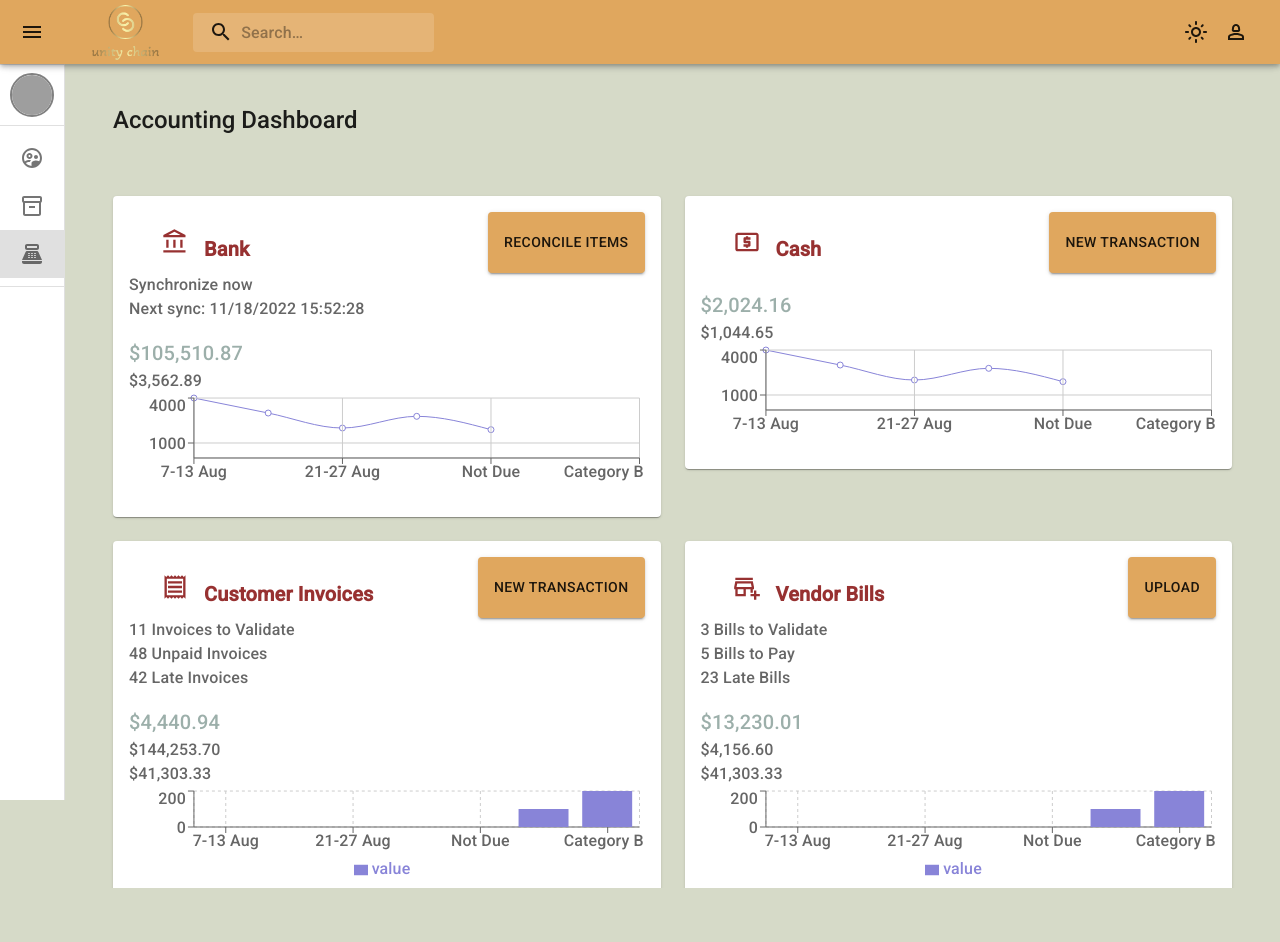
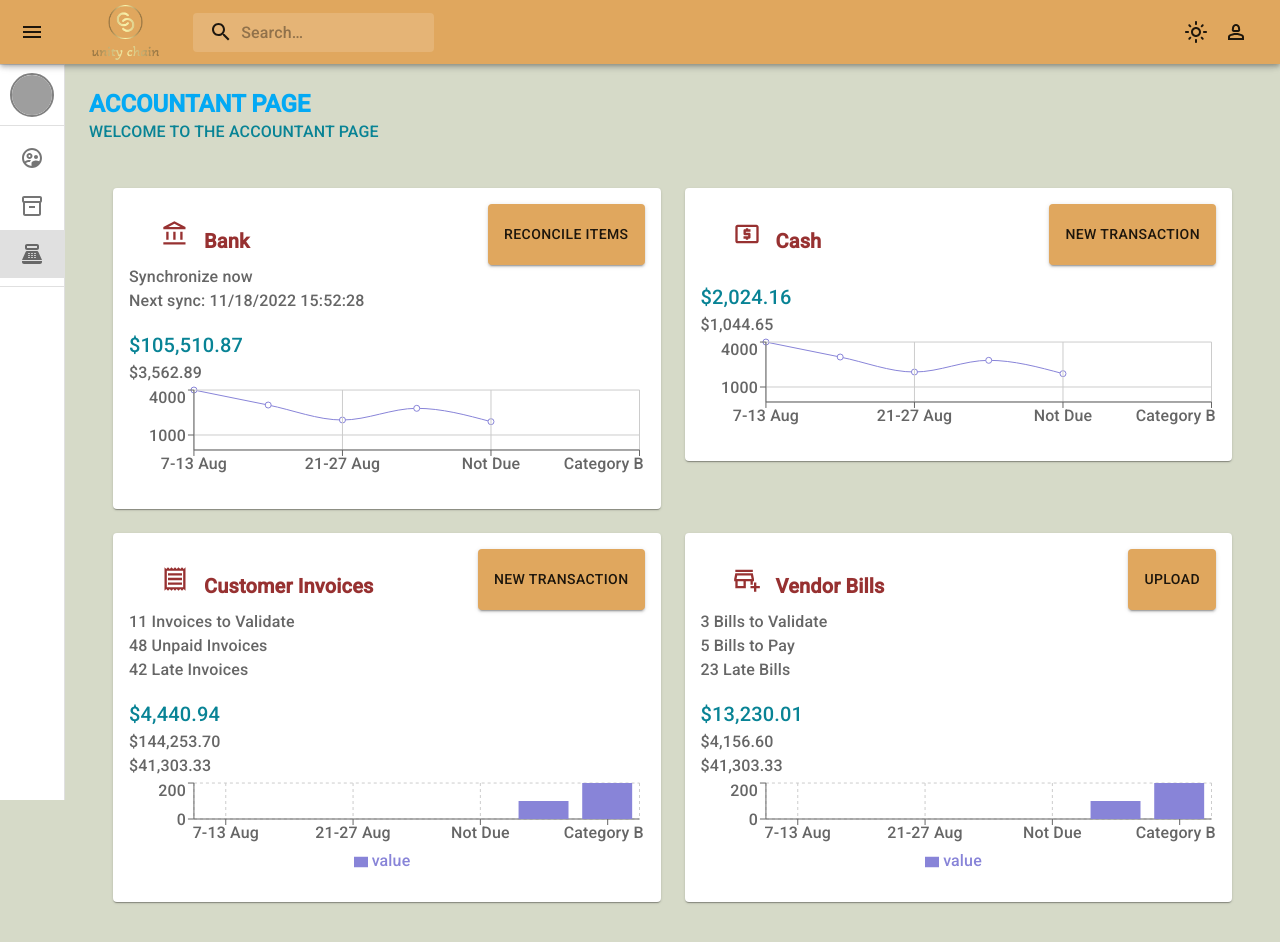
Before and after one commit to onasious/unity_chain, a React (Vite) app: page /app/Accountant in a window 1280 px wide. Shown: the top 942 px of the page. Before the commit the page ends 912 px from the top, so only its background shows below. Built offline with nearby package versions, Linux system fonts and the light colour scheme; grey boxes are pictures that could not be loaded.

Commit message:
FINAL TOUCHES

```diff
--- a/src/page/accountant/Accountant.jsx
+++ b/src/page/accountant/Accountant.jsx
@@ -24,16 +24,15 @@ const AccountantPage = () => {
   return (
     <>
       <CssBaseline />
+      <Typography variant="h5" noWrap sx={{ flexGrow: 1, color: theme.palette.info.light,fontWeight: 'bold' }}>
+            ACCOUNTANT PAGE
+          </Typography>
+          <Typography>
+          WELCOME TO THE ACCOUNTANT PAGE
+          </Typography>
       <Box sx={{ width: '100%', height: '100vh', padding: 0, overflow: 'auto' }}>
-        {/* Mini Header */}
-        <AppBar position="static" sx={{ backgroundColor: 'transparent', boxShadow: 'none' }}>
-          <Toolbar sx={{ display: 'flex', justifyContent: 'space-between', padding: '10px 24px' }}>
-            <Typography variant="h5" sx={{ flexGrow: 1 }}>
-              Accounting Dashboard
-            </Typography>
-            {/* <Button variant="contained" color="primary">Some Action</Button> */}
-          </Toolbar>
-        </AppBar>
+
+
 
         <Grid container spacing={3} sx={{ marginTop: '20px', padding: '0 24px' }}>
           {/* Bank Card */}
--- a/src/page/iventory/Inventory.jsx
+++ b/src/page/iventory/Inventory.jsx
@@ -17,7 +17,8 @@ import {
   ListItem,
   ListItemText,
   AppBar,
-  Toolbar
+  Toolbar ,
+  useTheme
 } from '@mui/material';
 import {
   Menu,
@@ -83,7 +84,7 @@ const Pagination = styled('div')(({ theme }) => ({
 const InventoryPage = () => {
   const [open, setOpen] = useState(false);
   const inventory = [
-    { id: 1, item: 'Lenovo 3rd Generation', code: 'P125389', units: 'Inches', quantity: 2, sellingPrice: 253, purchasePrice: 248 },
+    { id: 1 , item: 'Lenovo 3rd Generation', code: 'P125389', units: 'Inches', quantity: 2, sellingPrice: 253, purchasePrice: 248 },
     { id: 2, item: 'Nike Jordan', code: 'P125390', units: 'Pieces', quantity: 4, sellingPrice: 360, purchasePrice: 350 },
     { id: 3, item: 'Apple Series 5 Watch', code: 'P125391', units: 'Inches', quantity: 7, sellingPrice: 724, purchasePrice: 700 },
     { id: 4, item: 'Amazon Echo Dot', code: 'P125392', units: 'Box', quantity: 3, sellingPrice: 210, purchasePrice: 200 },
@@ -99,6 +100,7 @@ const InventoryPage = () => {
   const handleDrawerClose = () => {
     setOpen(false);
   };
+  const theme = useTheme();
 
   return (
     <Box sx={{ display: 'flex' }}>
@@ -106,20 +108,7 @@ const InventoryPage = () => {
       <AppBarStyled position="fixed"
 // @ts-ignore
       open={open} sx={{ backgroundColor: 'transparent', boxShadow: 'none' }}>
-        <Toolbar>
-          <IconButton
-            color="inherit"
-            aria-label="open drawer"
-            onClick={handleDrawerOpen}
-            edge="start"
-            sx={{ marginRight: 2, ...(open && { display: 'none' }) }}
-          >
-            <Menu />
-          </IconButton>
-          <Typography variant="h6" noWrap>
-            Inventory Dashboard
-          </Typography>
-        </Toolbar>
+
       </AppBarStyled>
       <Drawer
         sx={{
@@ -135,34 +124,22 @@ const InventoryPage = () => {
         open={open}
       >
         <Toolbar />
-        <Box sx={{ overflow: 'auto' }}>
-          <List>
-            {['HR', 'Accountant', 'Inventory'].map((text,
-// @ts-ignore
-            index) => (
-              <ListItem button key={text}>
-                <ListItemText primary={text} />
-              </ListItem>
-            ))}
-          </List>
-        </Box>
+
       </Drawer>
       <Main
 // @ts-ignore
       open={open}>
-        <Box sx={{ display: 'flex', justifyContent: 'space-between', alignItems: 'center', mb: 3 }}>
-          <Typography variant="h4">
-            Inventory Dashboard
+        <Typography variant="h5" noWrap sx={{ flexGrow: 1, color: theme.palette.info.light,fontWeight: 'bold' }}>
+            INVENTORY PAGE
           </Typography>
-          {/* <Button variant="contained" color="primary">
-            Modify
-          </Button> */}
-        </Box>
+          <Typography>
+          WELCOME TO THE INVENTORY PAGE
+          </Typography>
         <TableContainer>
           <Table>
             <TableHead>
               <TableRow>
-                <TableCell>#</TableCell>
+                <TableCell style={{ color:theme.palette.secondary.main , fontWeight: 'bold',fontSize:20 }}>#</TableCell>
                 <TableCell>Item</TableCell>
                 <TableCell>Code</TableCell>
                 <TableCell>Units</TableCell>
@@ -175,7 +152,7 @@ const InventoryPage = () => {
             <TableBody>
               {inventory.map((item) => (
                 <TableRow key={item.id}>
-                  <TableCell>{item.id}</TableCell>
+                  <TableCell style={{ color:theme.palette.secondary.main , fontWeight: 'bold',fontSize:20 }}>{item.id}</TableCell>
                   <TableCell>{item.item}</TableCell>
                   <TableCell>{item.code}</TableCell>
                   <TableCell>{item.units}</TableCell>
--- a/src/page/profile/Profile.jsx
+++ b/src/page/profile/Profile.jsx
@@ -30,7 +30,7 @@ const AppContainer = styled(Box)(({ theme }) => ({
   flexDirection: 'column',
   minHeight: '100vh',
   backgroundColor: theme.palette.background.default,
-  color: theme.palette.text.primary,
+  color: theme.palette.primary,
   padding: 0,
   margin: 0,
 }));
--- a/src/page/settings/Settings.jsx
+++ b/src/page/settings/Settings.jsx
@@ -1,5 +1,5 @@
 import React, { useState } from 'react';
-import { Container, Typography, Box, Grid, TextField, FormControlLabel, Button, Divider, Card, CardContent, Switch, IconButton } from '@mui/material';
+import { Container, Typography, Box, Grid, TextField, FormControlLabel, Button, Divider, Card, CardContent, Switch, IconButton,useTheme } from '@mui/material';
 import { useNavigate } from 'react-router-dom';
 import PersonOutlineIcon from '@mui/icons-material/PersonOutline';
 import SecurityOutlinedIcon from '@mui/icons-material/SecurityOutlined';
@@ -17,19 +17,19 @@ const SettingsPage = () => {
   const handleToggleShowPassword = () => {
     setShowPassword(!showPassword);
   };
-
+  const theme = useTheme();
   return (
     <Box sx={{ height: '100vh', display: 'flex', justifyContent: 'center', alignItems: 'center', bgcolor: 'background.default', color: 'text.primary' }}>
       <Container maxWidth="md">
         <Card sx={{ minHeight: '80vh', display: 'flex', flexDirection: 'column' }}>
           <CardContent sx={{ flex: 1 }}>
-            <Typography variant="h4" gutterBottom align="center" sx={{ mt: 4 }}>
+            <Typography variant="h3" gutterBottom align="center" sx={{ mt: 6 , fontWeight: 'bold',color: '#E0A75E'}}>
               Settings
             </Typography>
 
             <Box sx={{ mt: 4 }}>
               <Typography variant="h6" gutterBottom>
-                <PersonOutlineIcon sx={{ mr: 1 }} /> Account
+                <PersonOutlineIcon sx={{ mr: 1 , color:theme.palette.secondary.main}} /> Account
               </Typography>
               <Divider />
               <Grid container spacing={2} sx={{ mt: 2 }}>
@@ -42,7 +42,7 @@ const SettingsPage = () => {
 
             <Box sx={{ mt: 4 }}>
               <Typography variant="h6" gutterBottom>
-                <SecurityOutlinedIcon sx={{ mr: 1 }} /> Security
+                <SecurityOutlinedIcon sx={{ mr: 1, color:theme.palette.secondary.main }} /> Security
               </Typography>
               <Divider />
               <Grid container spacing={2} sx={{ mt: 2 }}>
--- a/src/theme.jsx
+++ b/src/theme.jsx
@@ -13,7 +13,7 @@ export const getDesignTokens = (mode) => ({
             default: "#D6DAC8",
           },
           text: {
-            primary: "#9CAFAA",
+            primary: "#088395",
           },
         }
       : {
@@ -29,7 +29,7 @@ export const getDesignTokens = (mode) => ({
             default: "#D6DAC8",
           },
           text: {
-            primary: "#9CAFAA",
+            primary: "#088395",
           },
         }),
   },
```
Also changed, not shown: src/components/SideBar.jsx (+7 -124 lines).
